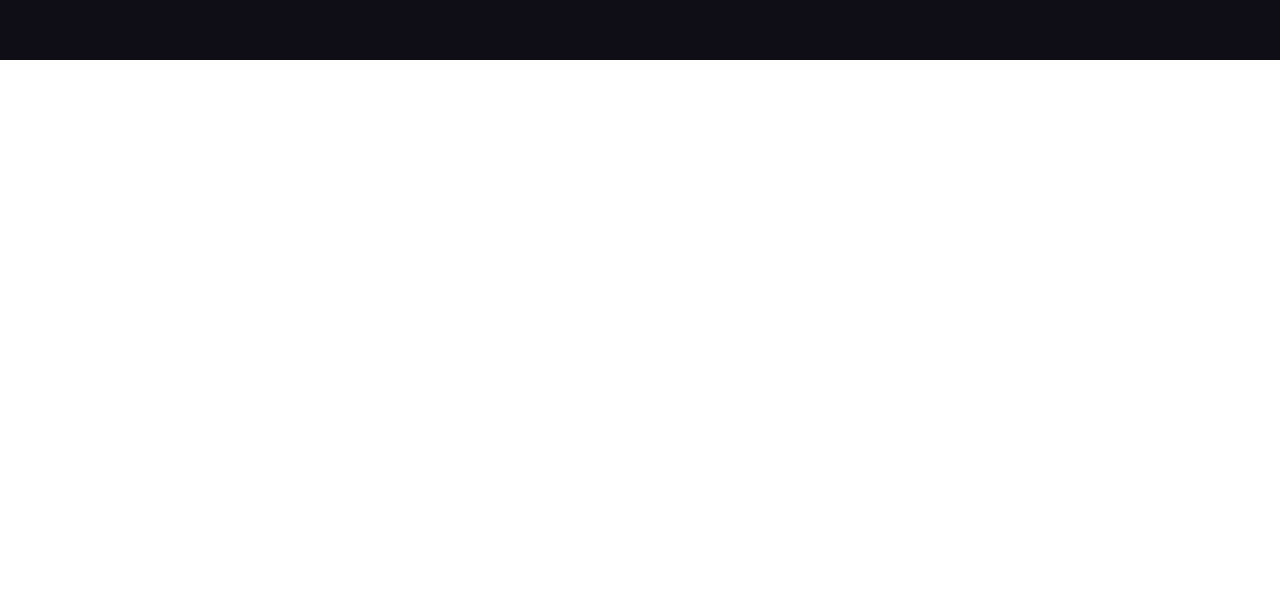
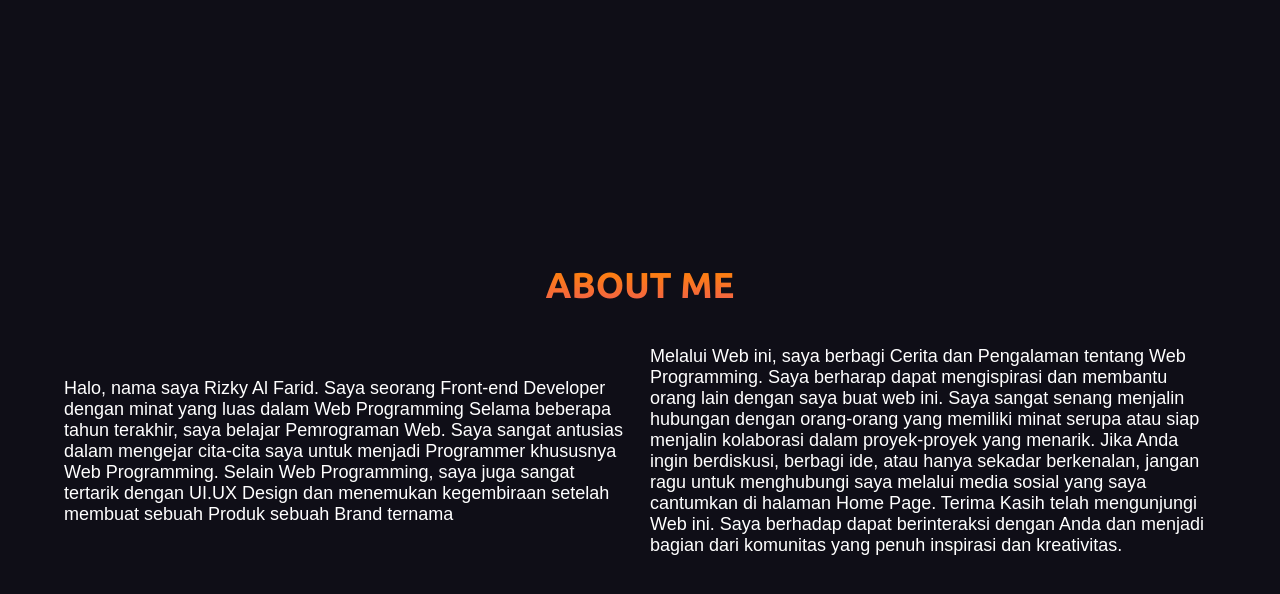
Before and after one commit to rizkyAlFarid/rizkyAlFarid.github.io, a plain HTML site: page index.html in a window 1280 px wide. Shown: the part 740-1334 px from the top of the page. Before the commit the page ends 800 px from the top, so only its background shows below. Drawn offline with nearby package versions, Linux system fonts and the light colour scheme.

Commit message:
menambahkan about me

```diff
--- a/index.html
+++ b/index.html
@@ -20,14 +20,14 @@
           <span class="" id="bawah"></span>
         </div>
         <ul class="" id="navBar">
-          <li><a href="">home</a></li>
-          <li><a href="">about me</a></li>
+          <li><a href="#home">home</a></li>
+          <li><a href="#aboutMe">about me</a></li>
           <li><a href="">education</a></li>
           <li><a href="">certificate</a></li>
         </ul>
       </nav>
       <main>
-        <div class="home">
+        <div class="home" id="home">
           <div class="side-left">
             <h1>Rizky Al Farid Hafizh</h1>
             <h3>Front-end Developer & UI/UX Design</h3>
@@ -53,6 +53,14 @@
             </div>
           </div>
         </div>
+
+        <div class="about-me" id="aboutMe">
+          <h1 class="title text-center">about me</h1>
+          <div class="para">
+            <p>Halo, nama saya Rizky Al Farid. Saya seorang Front-end Developer dengan minat yang luas dalam Web Programming Selama beberapa tahun terakhir, saya belajar Pemrograman Web. Saya sangat antusias dalam mengejar cita-cita saya untuk menjadi Programmer khususnya Web Programming. Selain Web Programming, saya juga sangat tertarik dengan UI.UX Design dan menemukan kegembiraan setelah membuat sebuah Produk sebuah Brand ternama </p>
+            <p>Melalui Web ini, saya berbagi Cerita dan Pengalaman tentang Web Programming. Saya berharap dapat mengispirasi dan membantu orang lain dengan saya buat web ini. Saya sangat senang menjalin hubungan dengan orang-orang yang memiliki minat serupa atau siap menjalin kolaborasi dalam proyek-proyek yang menarik. Jika Anda ingin berdiskusi, berbagi ide, atau hanya sekadar berkenalan, jangan ragu untuk menghubungi saya melalui media sosial yang saya cantumkan di halaman Home Page. Terima Kasih telah mengunjungi Web ini. Saya berhadap dapat berinteraksi dengan Anda dan menjadi bagian dari komunitas yang penuh inspirasi dan kreativitas.</p>
+          </div>
+        </div>
       </main>
     </div>
   </div>
--- a/responsive.css
+++ b/responsive.css
@@ -1,6 +1,6 @@
 @media screen and (max-width : 800px) {
     .first-container {
-        height: 115vh;
+        height: 300vh;
     }
     nav {
         position: relative;
@@ -92,4 +92,13 @@
         width: 300px;
         object-position: -40px -80px;
     }
+
+    .about-me {
+        height: 130vh;
+    }
+
+    .about-me .para {
+        display: flex;
+        flex-direction: column;
+    }
 }
--- a/style.css
+++ b/style.css
@@ -35,9 +35,13 @@
     src: url('font/Alatsi-Regular.ttf');
 }
 
+.text-center {
+    text-align: center;
+}
+
 .first-container {
     width: 100%;
-    height: 100vh;
+    height: 250vh;
     background-color: #0f0e17;
 }
 
@@ -166,6 +170,39 @@ main .home {
     object-position: -25px -90px;
 }
 
+.about-me {
+    font-size: 18px;
+    height: 90vh;
+    /* border: 1px solid white; */
+    margin-top: 80px;
+    display: flex;
+    flex-direction: column;
+    align-items: center;
+    justify-content: center;
+}
+
+.about-me .title {
+    font-family: 'ubuntu-b', Arial, Helvetica, sans-serif, 'Gill Sans', 'Gill Sans MT', Calibri, 'Trebuchet MS', sans-serif;
+    text-transform: uppercase;
+    text-align: center;
+    padding-bottom: 40px;
+    background: -webkit-linear-gradient(#ff8800, #f25f4c, #ff397e);
+    -webkit-background-clip: text;
+    -webkit-text-fill-color: transparent;
+}
+
+.about-me .para {
+    display: grid;
+    grid-template-columns: repeat(2, 1fr);
+    gap: 20px;
+    font-family: Arial, Helvetica, sans-serif;
+    color: var(--button-txt);
+}
+
+.para p:first-child {
+    align-self: center;
+}
+
 @keyframes ngambang {
     from {
         transform: translateY(0);
```
